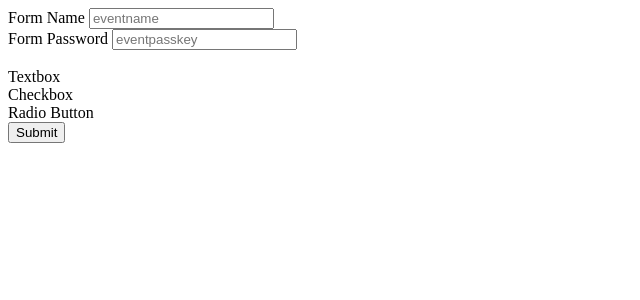
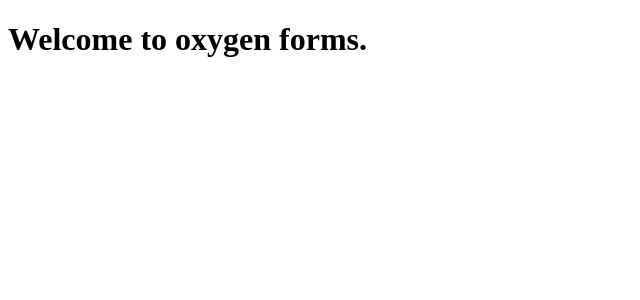
Before and after one commit to reficul31/oxygen_forms, a Flask app: page / in a window 1280 px wide. Shown: the top 300 px of the page, without its empty margins (0-640 px from the left). Run offline with Flask 2, Linux system fonts and the light colour scheme.

Commit message:
Adding the landing page

```diff
--- a/app/templates/index.html
+++ b/app/templates/index.html
@@ -1,97 +1,9 @@
+<!DOCTYPE html>
 <html>
 <head>
-<script src ="../static/jquery.js"></script>
+	<title>Oxygen Forms | Home</title>
 </head>
 <body>
-
-    <div class="container">
-        <div class="add panels">
-        <div class="jumbotron add-form-box">
-            <div class="add-form-meta">
-            <label for="eventname">Form Name</label>
-                <input name="eventname" class="add-form-meta-eventname form-control" placeholder="eventname"> <br>
-                <label for="eventpasskey">Form Password</label>
-                <input name="eventpasskey" class="add-form-meta-eventpasskey form-control" placeholder="eventpasskey">
-            </div>
-            <br>
-            <div class="add-form-fields">
-                <div class="add-form-options">
-                    <div class="add-form-option add-form-option-textbox">
-                        <span class="glyphicon glyphicon-plus"></span> Textbox
-                    </div>
-                    <div class="add-form-option add-form-option-checkbox">
-                        <i class="glyphicon glyphicon-plus"></i> Checkbox
-                    </div>
-                    <div class="add-form-option add-form-option-radiobutton">
-                        <i class="glyphicon glyphicon-plus"></i> Radio Button
-                    </div>
-                </div>
-                <div class="add-form-fields-construct">
-                </div>
-            </div>
-        </div>
-        <input class="col-md-offset-3 col-sm-offset-3" id="send" type="submit" name="submit">
-	</div>
-<form id ="senderform" action='/form' method='POST'>
-    <input type="hidden" id="sender" name= 'sender'>
-</form>
-</div>
-<script>
-$(document).ready(function() {
-    $(document).on('click', '.add-form-option-textbox', function() {
-        $('.add-form-fields-construct').append('<div class="form-element form-textbox"><span>Textbox</span>&nbsp &nbsp &nbsp<input class="form-control form-textbox-label" placeholder="label"></div>');
-        });
-$(document).on('click', '.add-form-option-checkbox', function() {
-    $('.add-form-fields-construct').append('<div class="form-element form-checkbox"><span>Checkbox</span>&nbsp &nbsp &nbsp<input class="form-control form-checkbox-label" placeholder="label"><input class="form-control form-checkbox-values" placeholder="comma separated values"></div>');
-    });
-$(document).on('click', '.add-form-option-radiobutton', function() {
-     $('.add-form-fields-construct').append('<div class="form-element form-radiobutton"><span>Radio Button</span>&nbsp &nbsp &nbsp<input class="form-control form-radiobutton-label" placeholder="label"><input class="form-control form-radiobutton-values" placeholder="comma separated values"></div>');
-});
-});
-$('#send').click(function()
-{
-    var formdata = {
-    formname: $('.add-form-meta-eventname').val(),
-    formpass: $('.add-form-meta-eventpasskey').val(),
-    form_data: {
-        fields: []
-    }
-  };
-$('.form-element').each(function(index) {
-    var field = {};
-    if ($(this).hasClass('form-textbox')) {
-        field = {
-            type: 'textbox',
-            label: $(this).children('input').val()
-        };
-    }
-    else if ($(this).hasClass('form-checkbox')) {
-        field = {
-            type: 'checkbox',
-            label: $(this).children('input').eq(0).val(),
-            options: $(this).children('input').eq(1).val()
-        };
-    }
-    else if ($(this).hasClass('form-radiobutton')) {
-        field = {
-            type: 'radiobutton',
-            label: $(this).children('input').eq(0).val(),
-            options: $(this).children('input').eq(1).val()
-        };
-    }
-
-    formdata.form_data.fields.push(field);
-});
-formdata = JSON.stringify(formdata);
-document.getElementById('sender').value= formdata
-$.ajax({
-	method:'POST',
-	url:'/form',
-	data:{formstring:formdata}
-}).then(function(data){
-	console.log(data);
-});
-});
-</script>
+<h1>Welcome to oxygen forms.</h1>
 </body>
 </html>
```
